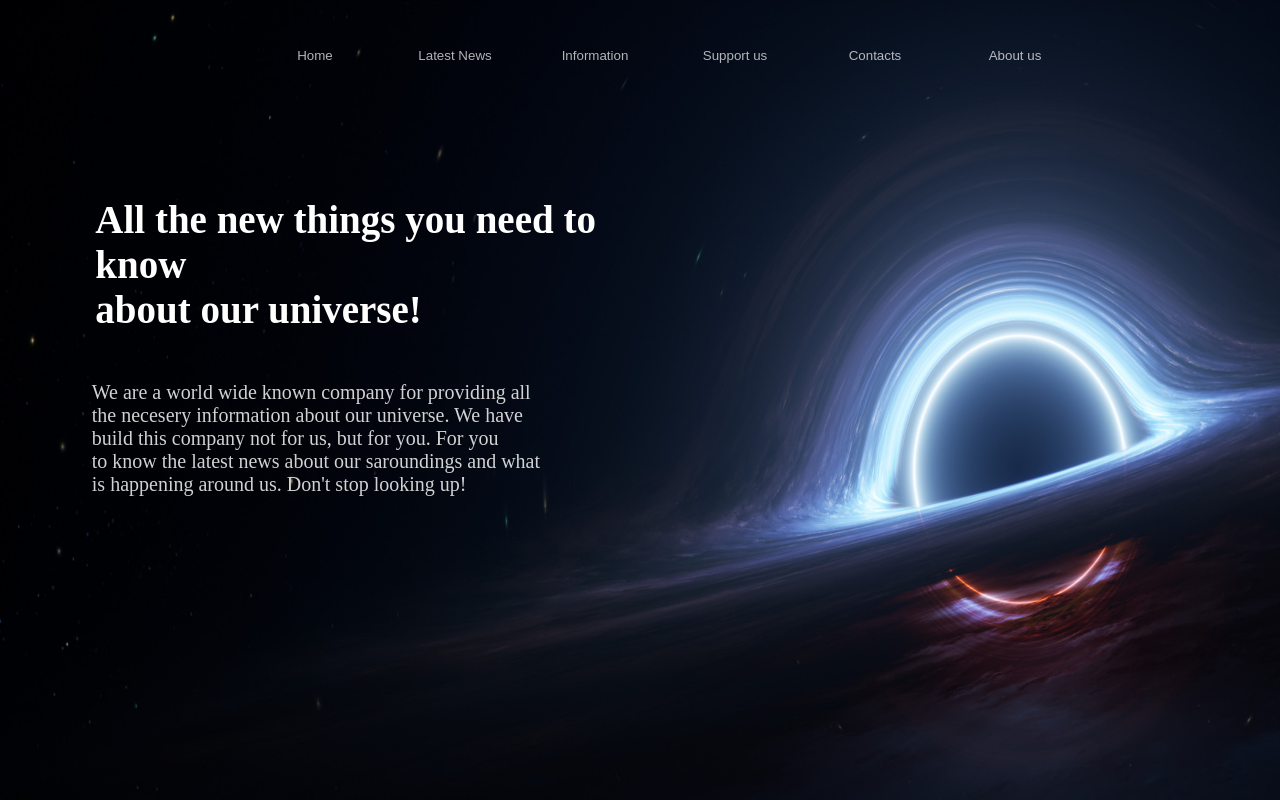
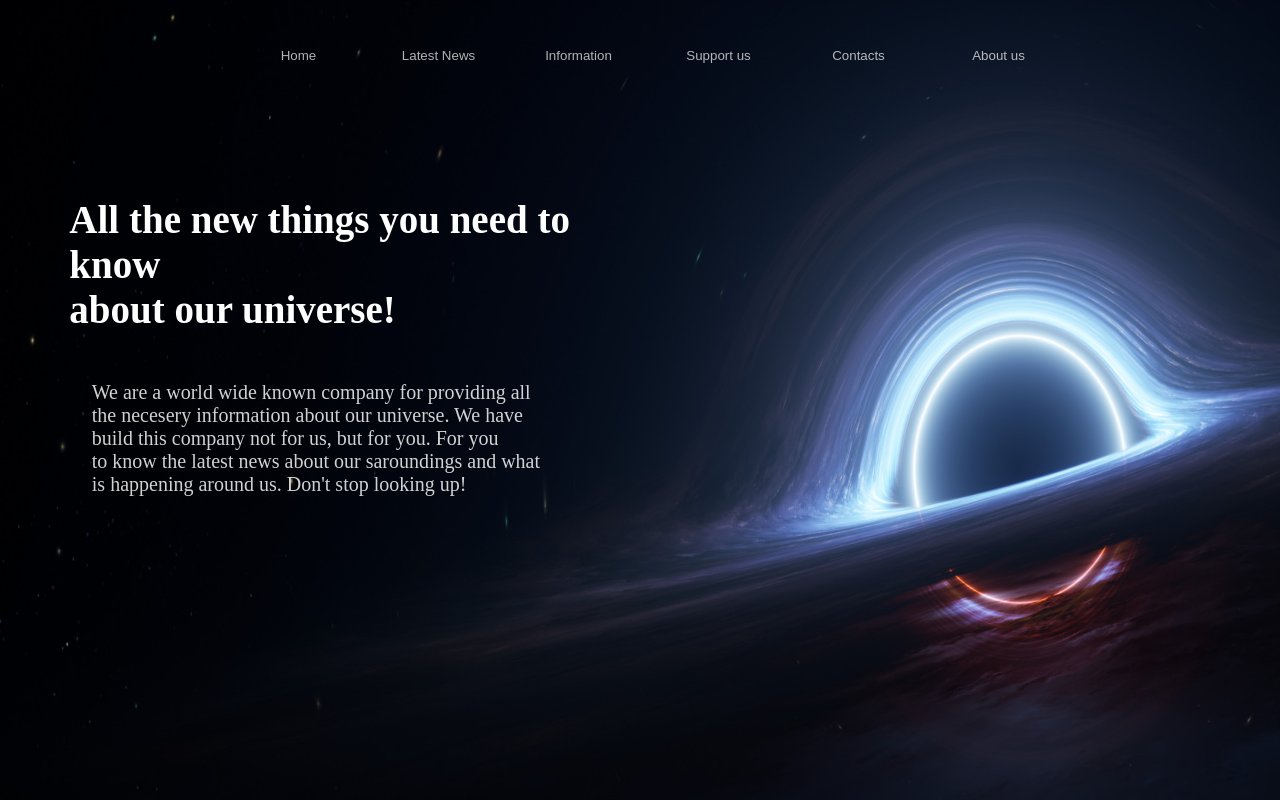
Before and after one commit to Anzkiii/Anzkiii.github.io, a plain HTML site: page index.html in a window 1280 px wide. Drawn offline with Linux system fonts and the light colour scheme.

Commit message:
Update styles.css

```diff
--- a/styles.css
+++ b/styles.css
@@ -44,7 +44,7 @@ body{
     display: flex;
 }
 .navigationBarButtons{
-    transform: translate(-150%, -50%);
+    transform: translate(-165%, -50%);
     width: 250px;
     height: 50px;
     margin: 0 10px;
@@ -64,7 +64,7 @@ body{
 .text{
     color: white;
     font-size: 39px;
-    transform: translate(-70%, -160%);
+    transform: translate(-75%, -160%);
     display: block;
 }
 .textBottomRight{
```
